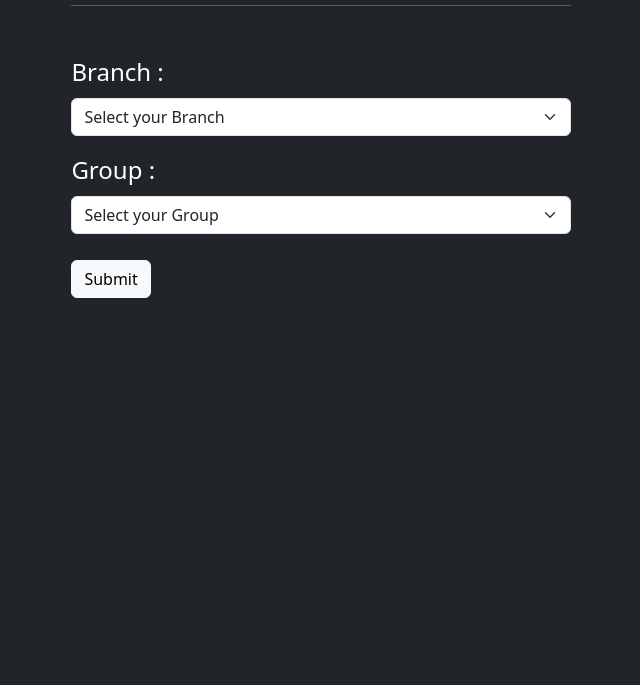
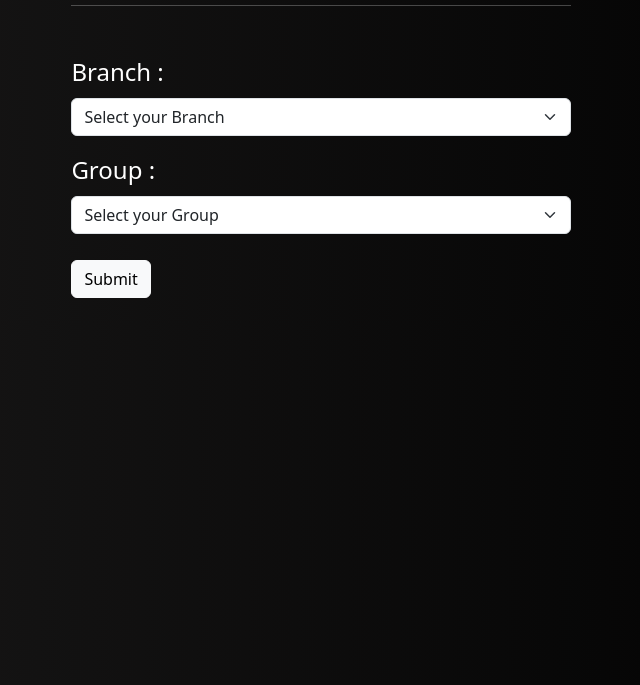
Before and after one commit to whizdor/whizdor.github.io, a plain HTML site: page index.html in a window 1280 px wide. Shown: the part 115-800 px from the top of the page, without its empty margins (319-959 px from the left). Drawn offline with nearby package versions, Linux system fonts and the light colour scheme.

Commit message:
Update index.html

```diff
--- a/index.html
+++ b/index.html
@@ -15,9 +15,12 @@
 			text-align: left;
 			padding-top: 2%;
 		}
+		body{
+			background-image: linear-gradient(to right,#1a1919,black);
+		}
 	</style>
 </head>
-<body class="bg-dark">
+<body>
 	<form action="decide.html" method="post" id="decide" class="">
 		<h1 id="heading" class="mt-5 mb-4">CPI</h1>
 		<hr>
@@ -87,6 +90,7 @@
 
 			if(b == 1) window.location.href = "https://whizdor.github.io/cpi_esc.html";
 			if(b == 2) window.location.href = "https://whizdor.github.io/cpi_ta.html"
+
 		}
 	</script>
 
```
